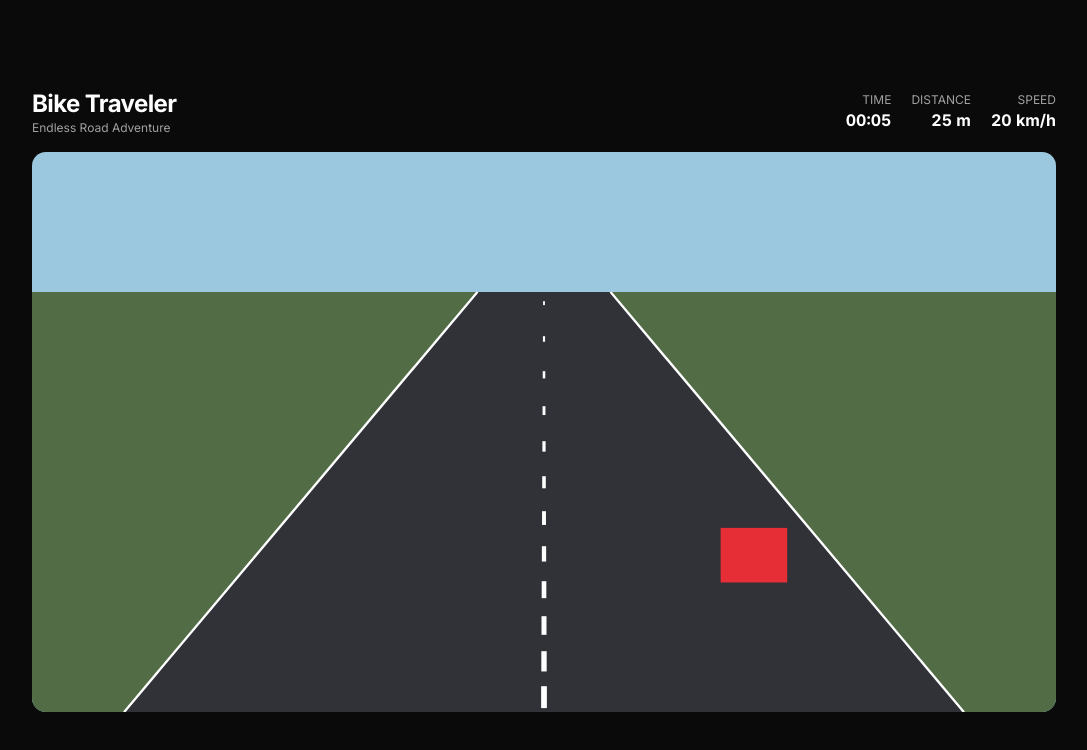
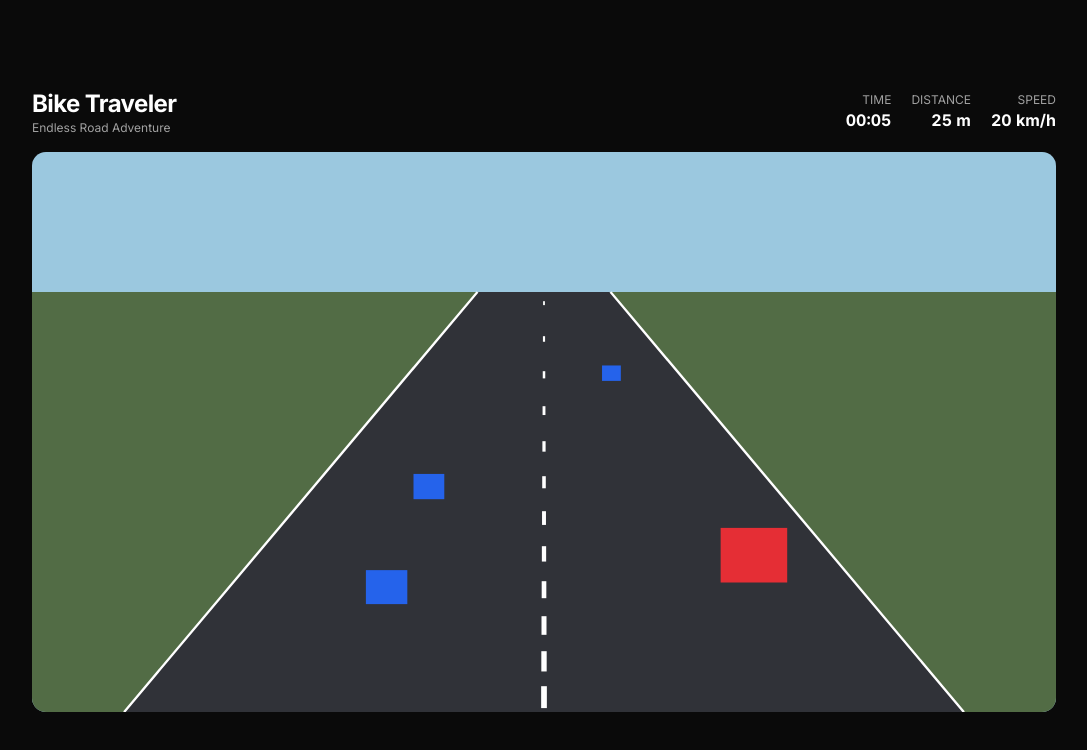
Before and after one commit to jeremiskie/bike-traveler, a Next.js app: page / in a window 1280 px wide. Shown: the top 750 px of the page, without its empty margins (96-1183 px from the left). Built offline with nearby package versions, Linux system fonts and the light colour scheme.

Commit message:
fix bug obstacle not show

```diff
--- a/components/game/GameObstacle.tsx
+++ b/components/game/GameObstacle.tsx
@@ -1,3 +1,4 @@
+import { GAME_HEIGHT, GAME_WIDTH } from "@/constants/game";
 
 type GameObstacleProps = {
   x: number;
@@ -11,6 +12,11 @@ export default function GameObstacle({
   size,
 }: GameObstacleProps) {
   return (
+    <svg
+      className="pointer-events-none absolute inset-0 h-full w-full"
+      viewBox={`0 0 ${GAME_WIDTH} ${GAME_HEIGHT}`}
+      preserveAspectRatio="none"
+    >
       <rect
         x={x - size / 2}
         y={y - size / 2}
@@ -18,5 +24,6 @@ export default function GameObstacle({
         height={size}
         fill="#2563eb"
       />
+    </svg>
   );
 }
```
Also changed, not shown: types/game.ts (+12 -0 lines). Lines whose indentation alone changed are shown as unchanged.
